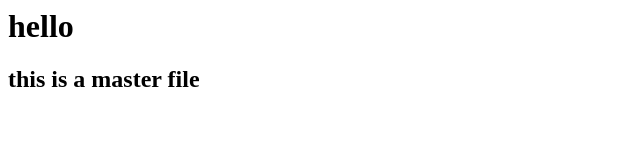
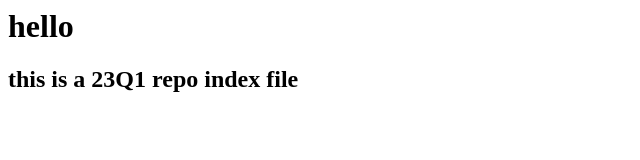
Before and after one commit to snehaos20/assignment1, a plain HTML site: page index.html in a window 1280 px wide. Shown: the whole page, without its empty margins (0-640 px from the left). Drawn offline with Linux system fonts and the light colour scheme.

Commit message:
23Q1 branch

```diff
--- a/index.html
+++ b/index.html
@@ -1,2 +1,2 @@
 <h1>hello</h1>
-<h2>this is a master file </h2>
+<h2>this is a 23Q1 repo index file </h2>
```
